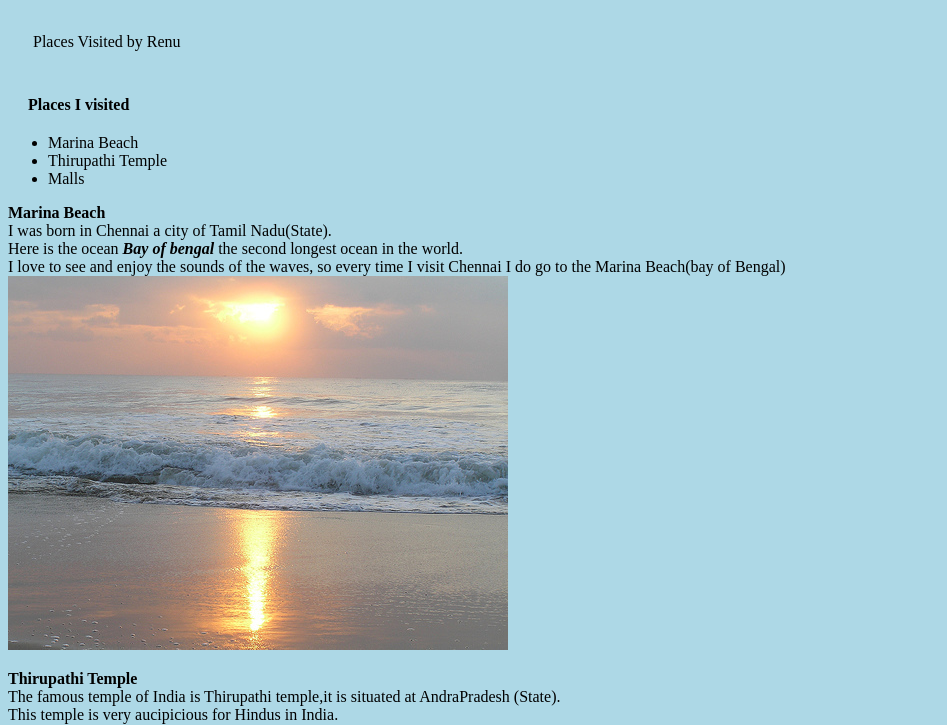
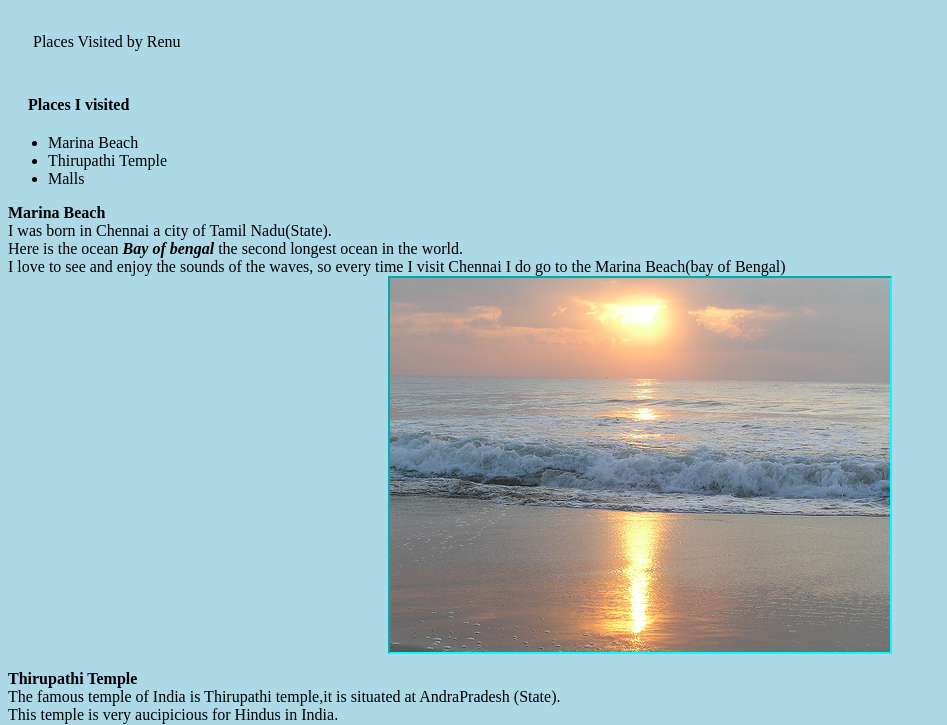
Before and after one commit to renuga6/html-me-something, a plain HTML site: page index.html in a window 1280 px wide. Shown: the top 725 px of the page, without its empty margins (0-947 px from the left). Drawn offline with Linux system fonts and the light colour scheme.

Commit message:
Add styling to images!

```diff
--- a/styles.css
+++ b/styles.css
@@ -9,3 +9,10 @@ p.ex1 {
 #ex0 {
     padding:25px;
 }
+
+img {
+    border: 2px inset cyan;
+    display: block;
+    margin-left: auto;
+    margin-right: auto;
+}
```
